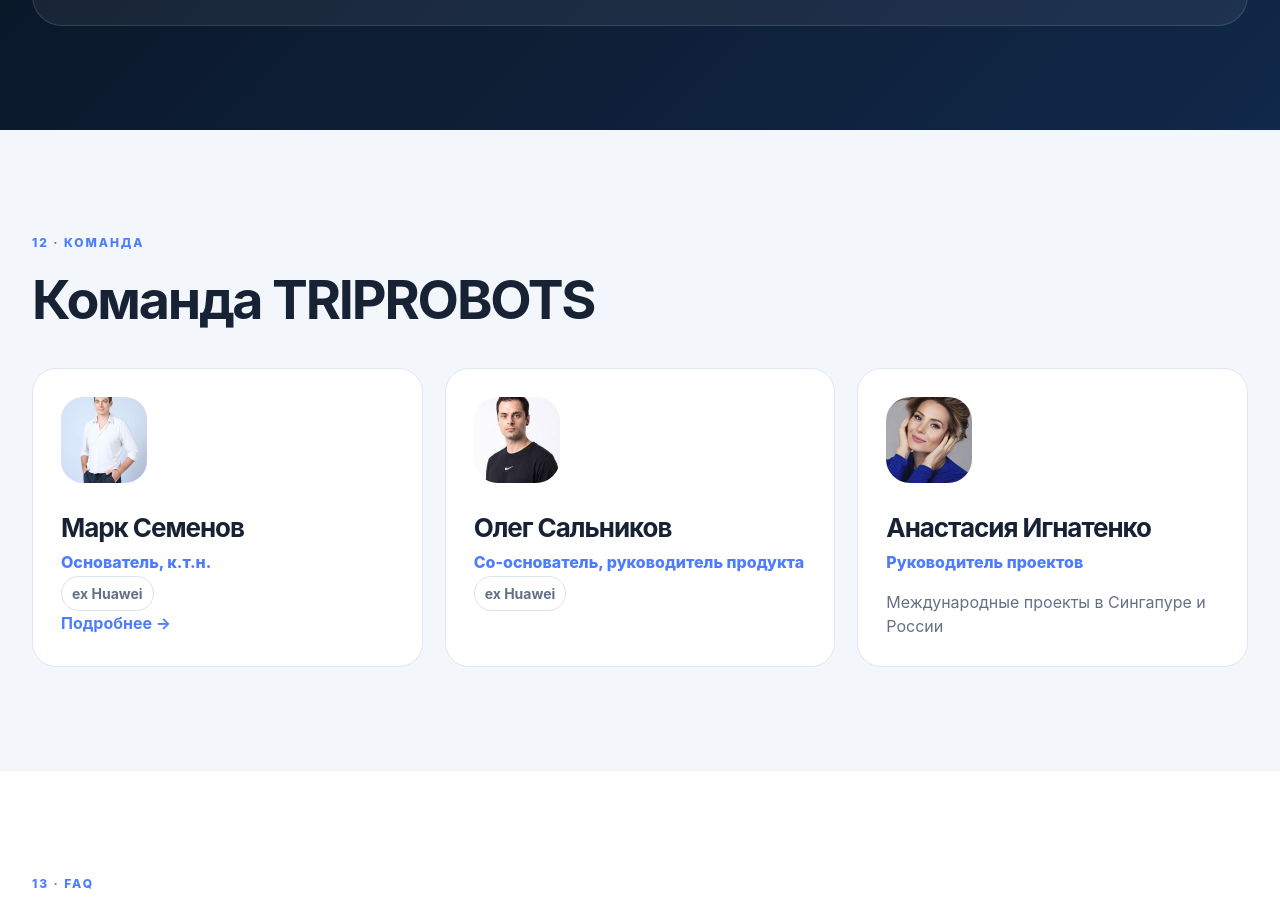
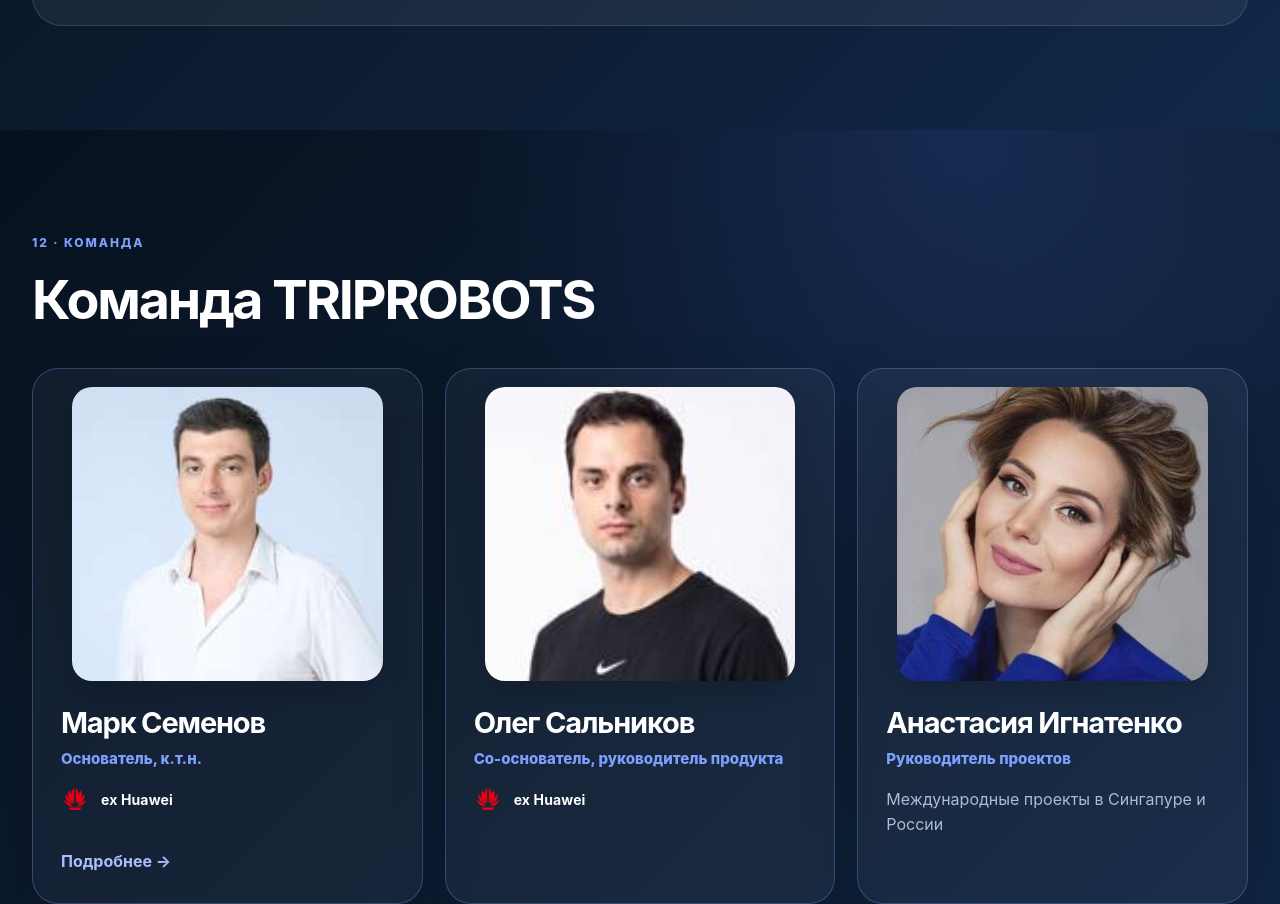
Before and after one commit to dreamislands26/triprobots, a plain HTML site: page index.html in a window 1280 px wide. Shown: the part 10209-11113 px from the top of the page. Drawn offline with Linux system fonts and the light colour scheme.

Commit message:
Move R&D partners to team and restore partner visibility

```diff
--- a/assets/site-fixes.css
+++ b/assets/site-fixes.css
@@ -1,25 +1,40 @@
-/* Homepage visual corrections */
-#team .team-grid{align-items:stretch}
+/* Homepage visual corrections: team, R&D partners, community footer */
+
+/* Restore the production team treatment. */
+#team{background:radial-gradient(circle at 75% 0,rgba(77,124,255,.17),transparent 34%),linear-gradient(135deg,#07111f,#0e1f36 60%,#10284a);color:#fff;overflow:hidden}
+#team .section-head{max-width:900px}
+#team .section-head .eyebrow{color:#7da0ff}
+#team .section-head h2{color:#fff}
+#team .team-grid{gap:22px;align-items:stretch}
+#team .team-grid article{position:relative;overflow:hidden;padding:18px 0 30px;background:rgba(255,255,255,.045);border:1px solid rgba(125,160,255,.30);border-radius:26px;box-shadow:0 22px 55px rgba(0,0,0,.18);min-width:0}
 #team .team-grid article:nth-child(1){order:1}
 #team .team-grid article:nth-child(3){order:2}
 #team .team-grid article:nth-child(2){order:3}
-#team .team-grid .avatar{background-size:cover!important;background-position:center!important;color:transparent!important;overflow:hidden}
-#team .team-grid article:nth-child(1) .avatar{background-image:url('/assets/team/mark-semenov.jpg')!important}
-#team .team-grid article:nth-child(2) .avatar{background-image:url('/assets/team/anastasia-ignatenko.jpg')!important}
-#team .team-grid article:nth-child(3) .avatar{background-image:url('/assets/team/oleg-salnikov.jpg')!important}
-#team .team-grid article:nth-child(2) .role,#team .team-grid article:nth-child(3) .role{font-size:0}
-#team .team-grid article:nth-child(2) .role::after{content:'Руководитель проектов';font-size:16px}
-#team .team-grid article:nth-child(3) .role::after{content:'Со-основатель, руководитель продукта';font-size:16px}
-#team .team-grid article:nth-child(1) a>p:not(.role),#team .team-grid article:nth-child(3)>p:not(.role){font-size:0}
-#team .team-grid article:nth-child(1) a>p:not(.role)::after,#team .team-grid article:nth-child(3)>p:not(.role)::after{content:'ex Huawei';display:inline-block;font-size:14px;font-weight:700;color:#657086;border:1px solid #dce3ef;border-radius:999px;padding:6px 10px;margin-top:2px}
+#team .team-grid article>a{display:block;height:100%;color:inherit;text-decoration:none}
+#team .avatar{display:block;width:80%;height:294px;margin:0 auto 26px;border-radius:20px;background-color:#132b4e;background-repeat:no-repeat;background-size:cover!important;background-position:center top!important;color:transparent!important;font-size:0!important;object-fit:cover;object-position:center top;image-rendering:auto;box-shadow:0 14px 28px rgba(0,0,0,.16);overflow:hidden}
+#team .team-grid article:nth-child(1) .avatar{background-image:url('/assets/team/mark-semenov.jpg?v=20261022-1')!important;background-size:145% auto!important;background-position:center 15%!important}
+#team .team-grid article:nth-child(2) .avatar{background-image:url('/assets/team/anastasia-ignatenko.jpg?v=20261022-1')!important;background-position:center 18%!important}
+#team .team-grid article:nth-child(3) .avatar{background-image:url('/assets/team/oleg-salnikov.jpg?v=20261022-1')!important;background-position:center 16%!important}
+#team .team-grid h3,#team .team-grid p,#team .team-grid .text-link{margin-left:28px;margin-right:28px}
+#team .team-grid h3{font-size:29px;color:#fff;margin-bottom:8px}
+#team .team-grid .role{font-size:0;margin-top:0;margin-bottom:14px;color:#7da0ff;letter-spacing:.01em;line-height:1.4}
+#team .team-grid article:nth-child(1) .role::before{content:'Основатель, к.т.н.';font-size:15px;font-weight:800}
+#team .team-grid article:nth-child(2) .role::before{content:'Руководитель проектов';font-size:15px;font-weight:800}
+#team .team-grid article:nth-child(3) .role::before{content:'Со-основатель, руководитель продукта';font-size:15px;font-weight:800}
+#team .team-grid article:nth-child(1) a>p:not(.role),#team .team-grid article:nth-child(3)>p:not(.role){display:none}
+#team .team-grid article:nth-child(2)>p:not(.role){color:#aebbd0;line-height:1.55;margin-top:18px}
+#team .team-grid .text-link{display:inline-block;margin-top:18px;color:#a9bdff}
+#team .team-grid article:nth-child(1) .role::after,#team .team-grid article:nth-child(3) .role::after{content:'ex Huawei';display:flex;align-items:center;width:max-content;height:34px;margin-top:14px;padding-left:40px;background:url('/assets/team/huawei.svg?v=20261022-1') left center/28px 28px no-repeat;color:#fff;font-size:14px;font-weight:700;letter-spacing:.01em}
 
-/* R&D: keep it subordinate to the main content */
-body:has(main#top)>footer::before{width:min(1120px,calc(100% - 64px))!important;height:215px!important;margin:0 auto 28px!important;padding:30px 34px!important;border-radius:22px!important;font-size:clamp(24px,2.2vw,32px)!important;font-weight:750!important;line-height:1.1!important;box-shadow:none!important;border:1px solid rgba(220,227,239,.9)!important;background-position:25% 72%,76% 70%!important;background-size:190px auto,145px auto!important}
+/* Remove the old oversized R&D pseudo-block from the footer. */
+body:has(main#top)>footer::before{content:none!important;display:none!important}
 
-/* Community status: compact footer proof point */
-body:has(main#top)>footer::after{content:'Участник';display:block;width:min(1120px,calc(100% - 64px));height:92px;margin:28px auto 0;padding:0 0 0 205px;box-sizing:border-box;background:url('/assets/partners/global-ai-community.svg') left center/180px auto no-repeat;color:#98a7bf;font-size:12px;font-weight:700;letter-spacing:.08em;text-transform:uppercase;line-height:92px;border-top:1px solid rgba(255,255,255,.08)}
+/* R&D now sits directly below the team cards, before FAQ/footer. */
+#team::after{content:'Научно-исследовательские партнёры (R&D)';display:block;width:min(1120px,calc(100% - 64px));height:188px;margin:44px auto 0;padding:28px 34px;box-sizing:border-box;border-radius:22px;background-color:#fff;background-image:url('/assets/partners/itmo-rd.webp'),url('/assets/partners/leti-rd.webp');background-repeat:no-repeat;background-position:31% 69%,72% 66%;background-size:190px auto,118px auto;color:#172234;font-size:clamp(22px,2vw,30px);font-weight:750;letter-spacing:-.025em;line-height:1.1;border:1px solid rgba(220,227,239,.95);box-shadow:none;text-align:left}
 
-@media(max-width:680px){
-  body:has(main#top)>footer::before{width:calc(100% - 32px)!important;height:265px!important;padding:24px!important;font-size:25px!important;background-position:50% 59%,50% 86%!important;background-size:165px auto,118px auto!important}
-  body:has(main#top)>footer::after{width:calc(100% - 32px);height:105px;margin-top:20px;padding:72px 0 0;background-position:center top;background-size:165px auto;text-align:center;line-height:1.2}
-}
+/* Compact Global AI Community status in the footer. */
+body:has(main#top)>footer::after{content:'Участник';display:block;width:min(1120px,calc(100% - 64px));height:88px;margin:26px auto 0;padding:0 0 0 205px;box-sizing:border-box;background:url('/assets/partners/global-ai-community.svg') left center/180px auto no-repeat;color:#98a7bf;font-size:12px;font-weight:700;letter-spacing:.08em;text-transform:uppercase;line-height:88px;border-top:1px solid rgba(255,255,255,.08)}
+
+@media(max-width:1180px){#team .avatar{width:82%;height:280px}#team .team-grid article:nth-child(1) .avatar{background-size:155% auto!important}}
+@media(max-width:980px){#team .team-grid{grid-template-columns:1fr 1fr}#team .team-grid article:nth-child(1){grid-column:1/-1}#team .team-grid article:nth-child(1) .avatar{width:68%;height:360px;background-size:125% auto!important;background-position:center 15%!important}#team::after{background-position:28% 72%,75% 68%}}
+@media(max-width:680px){#team .team-grid{grid-template-columns:1fr}#team .team-grid article:nth-child(1){grid-column:auto}#team .avatar,#team .team-grid article:nth-child(1) .avatar{width:86%;height:300px}#team .team-grid article:nth-child(1) .avatar{background-size:145% auto!important}#team .team-grid h3{font-size:26px}#team .team-grid h3,#team .team-grid p,#team .team-grid .text-link{margin-left:22px;margin-right:22px}#team::after{width:calc(100% - 32px);height:265px;margin-top:34px;padding:24px;font-size:24px;background-position:50% 57%,50% 85%;background-size:175px auto,105px auto}body:has(main#top)>footer::after{width:calc(100% - 32px);height:105px;margin-top:20px;padding:72px 0 0;background-position:center top;background-size:165px auto;text-align:center;line-height:1.2}}
--- a/enhancements.css
+++ b/enhancements.css
@@ -1,3 +1,2 @@
 @import url("enhancements-base.css");
-@import url("assets/rd-partners.css");
 @import url("assets/site-fixes.css");
```
Also changed, not shown: assets/partners/itmo-rd.webp (added), assets/partners/leti-rd.webp (added), 1 other file.
